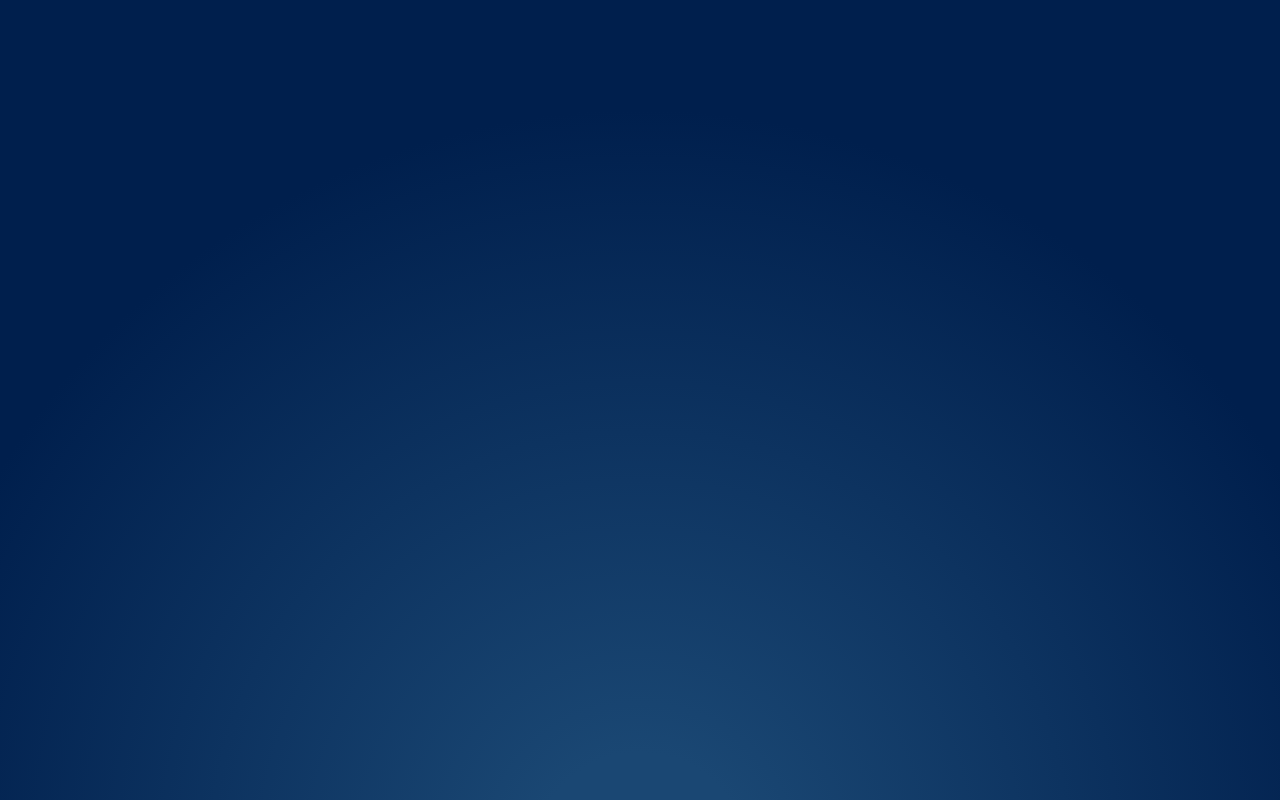
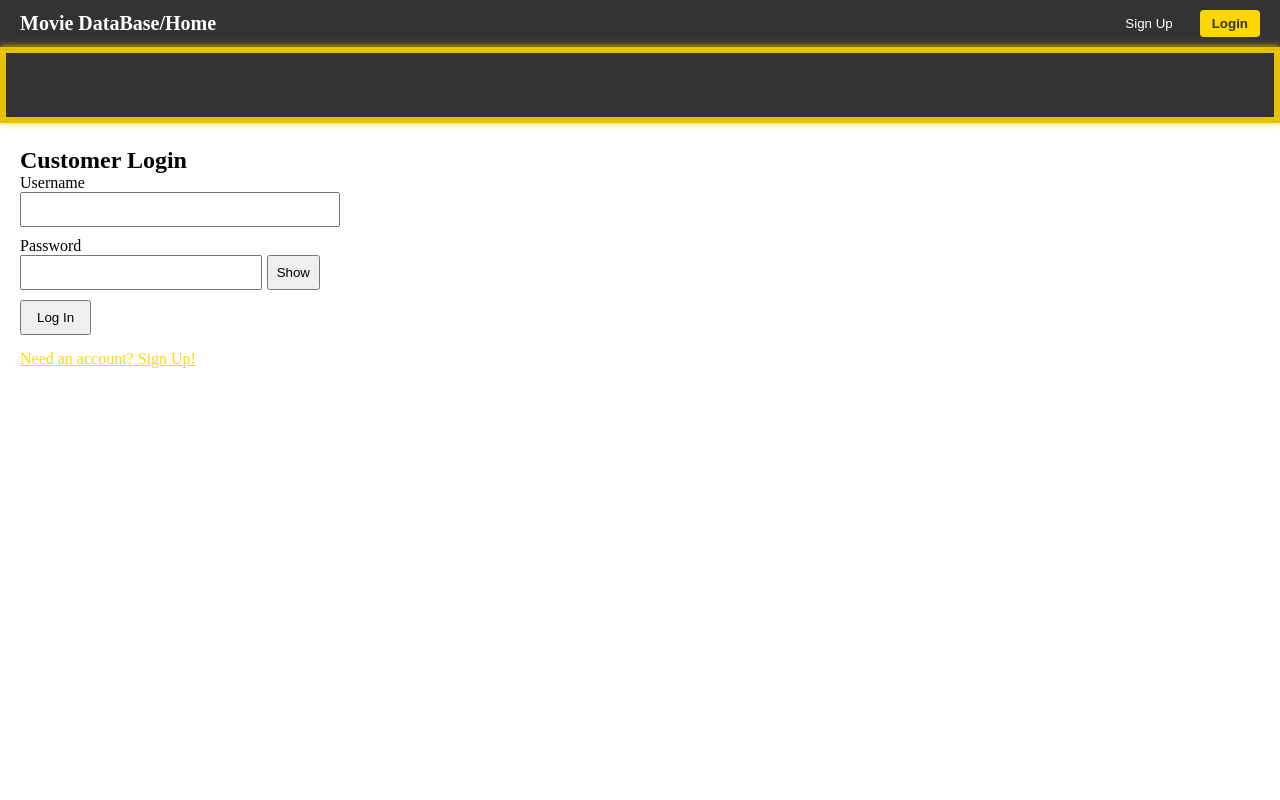
Before and after one commit to minyardlucky/MovieDB3, a React (Vite) app: page /login in a window 1280 px wide. Built offline with nearby package versions, Linux system fonts and the light colour scheme; no server answers.

Commit message:
removed spotlight

```diff
--- a/src/components/Login/Login.jsx
+++ b/src/components/Login/Login.jsx
@@ -88,28 +88,7 @@ function Login({ setUser }) {
         {/* Doubled message content from your request */}
         🌟 Welcome to Lucky's Movie Center! Log in to view the latest blockbusters Information or SignUp and start viewing movie information today! 🎬 🌟 Welcome to Lucky's Movie Center! Log in to view the latest blockbusters Information or Sign Up and start viewing movie information today! 🎬 🌟 Welcome to Lucky's Movie Center! Log in to view the latest blockbusters Information or Sign Up and start viewing movie information today! 🎬
       </marquee>
-     <div
-  style={{
-    display: "flex",
-    justifyContent: "center",
-    alignItems: "flex-start",
-    minHeight: "100vh",
-    width: "100%",
-    position: 'fixed',
-    top: 0,
-    left: 0,
-    paddingTop: '60px',
-    zIndex: 1, // MUST be lower than the NavBar's zIndex
 
-    // 💡 THE SEARCHLIGHT PROPERTY IS ADDED HERE
-    background: 'radial-gradient(circle at 50% 100%, #1a4773 10%, #001f4d 70%)',
-  }}
->
-  {/* Login Card (Layer 2) starts inside this div */}
-  <div style={{ /* ... login card styles ... */ }}>
-      {/* ... form content ... */}
-  </div>
-</div>
       {/* 4. Inner div restores the padding for the centered form content */}
       <div style={{ padding: "20px" }}>
         <h2>Customer Login</h2>
```
